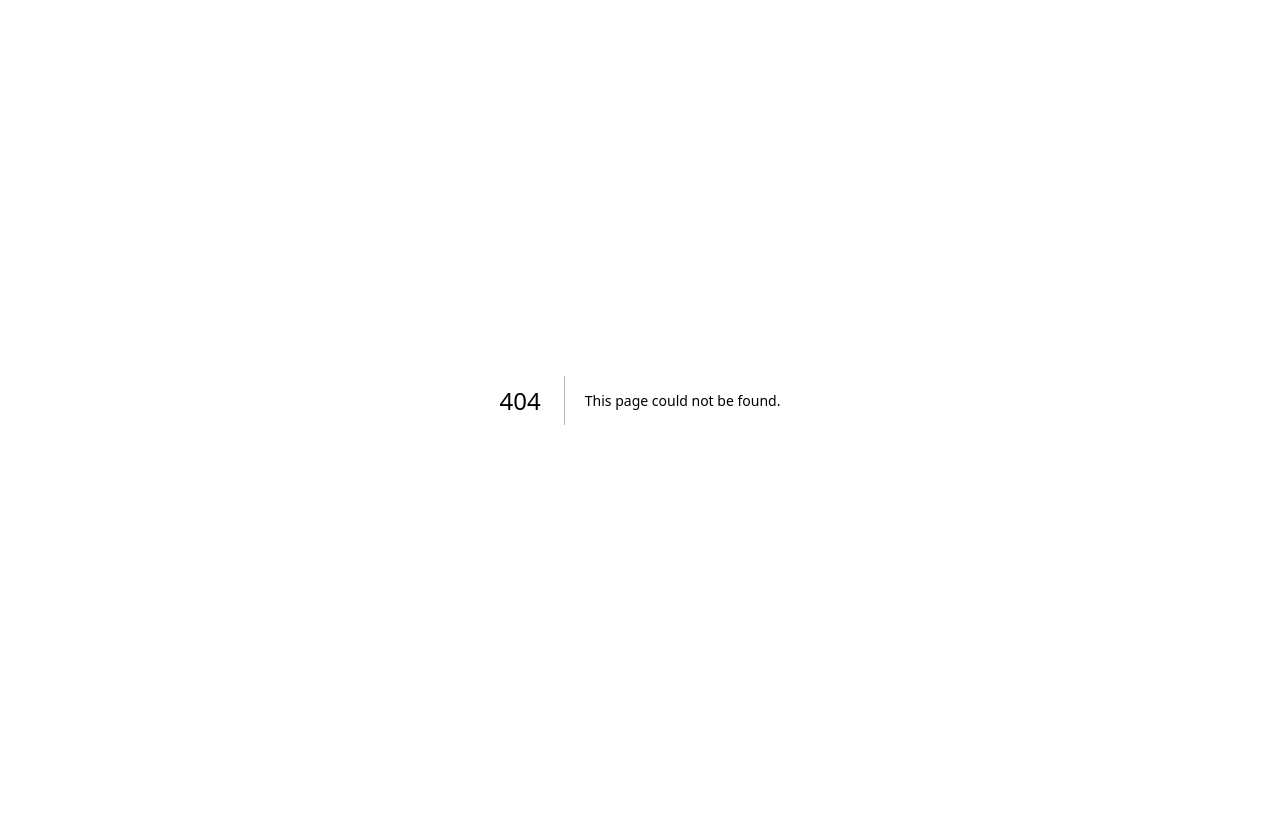
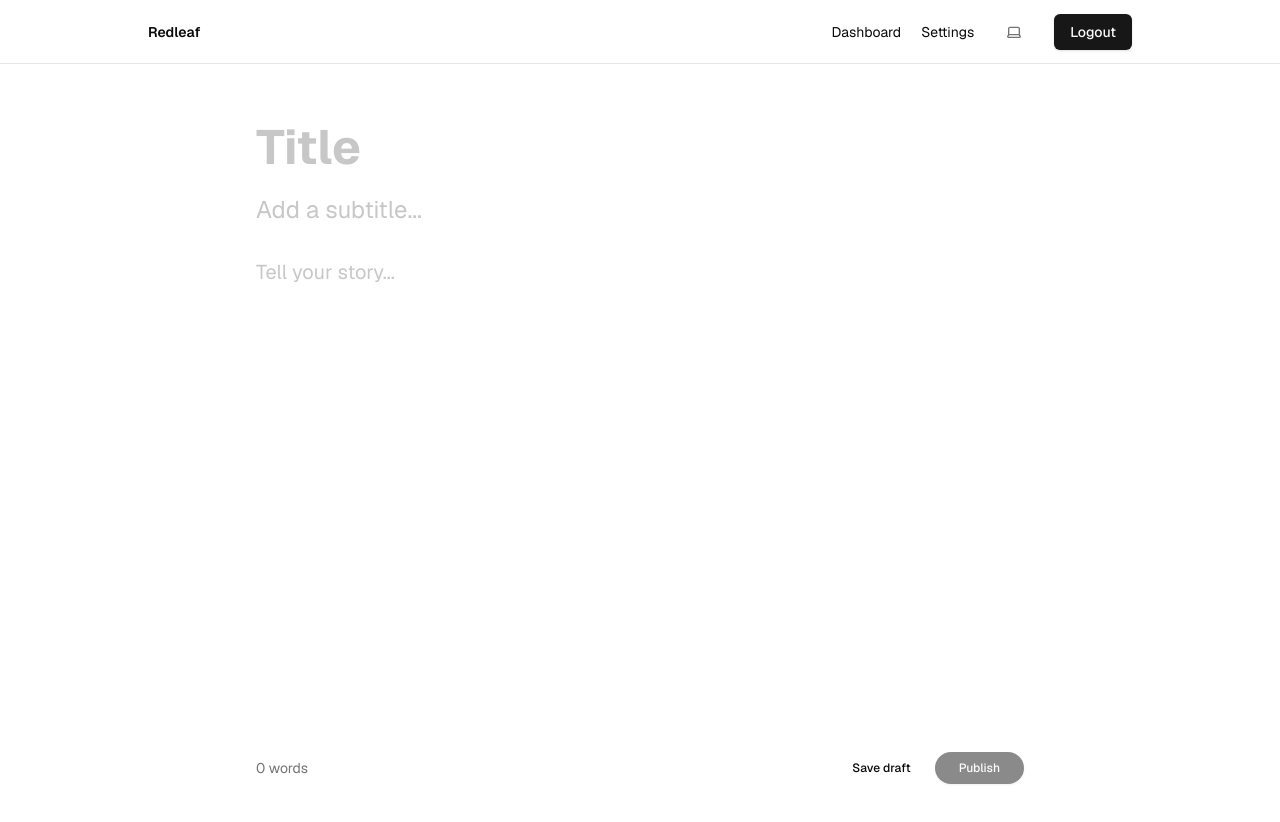
Before and after one commit to zero1byte/redleaf, a Next.js app: page /protected/new in a window 1280 px wide. Before the commit this address had no page. Shown: the top 822 px of the page. Before the commit the page ends 800 px from the top, so only its background shows below. Built offline with nearby package versions, Linux system fonts and the light colour scheme; no server answers.

Commit message:
bug fixed

```diff
--- /dev/null
+++ b/app/api/blogs/route.ts
@@ -0,0 +1,17 @@
+import { createClient } from "@/lib/supabase/server";
+import { NextRequest, NextResponse } from "next/server";
+
+export default async function POST(
+    req: NextRequest,
+    res: NextResponse
+) {
+    const supabase =await createClient();
+    const blog = await req.json();
+    try {
+        const { data, error } =await supabase
+            .from("blogs")
+            .insert(blog);
+    } catch (error) {
+
+    }
+}
--- a/app/api/user/[id]/route.ts
+++ b/app/api/user/[id]/route.ts
@@ -10,8 +10,7 @@ type UserDetails = {
 
 export async function GET(
     req: NextRequest,
-    { params }: { params: { id: string } },
-    res: NextResponse<UserDetails | { error: string, data?: any, isError: boolean }>
+    { params }: { params: Promise<{ id: string }> }
 ) {
     const supabase = await createClient();
     const { id } = await params;
@@ -32,8 +31,7 @@ export async function GET(
 }
 export async function POST(
     req: NextRequest,
-    { params }: { params: { id: string } },
-    res: NextResponse<UserDetails | { error: string, data?: any, isError: boolean }>
+    { params }: { params: Promise<{ id: string }> }
 ) {
     const { id } = await params;
     const supabase = await createClient();
--- a/app/protected/components/header.tsx
+++ b/app/protected/components/header.tsx
@@ -1,13 +1,13 @@
 import { currentUser } from "@/app/services/user/currentUser";
 import { LogoutButton } from "@/components/logout-button";
-// import { useEffect, useState } from "react";
+import { ThemeSwitcher } from "@/components/theme-switcher";
 
 export default function Header() {
   // const [user, setUser] = useState<any | null>(null);
 
   // useEffect(() => {
   (async () => {
-            const res=await currentUser();
+    const res = await currentUser();
     console.log(res);
     // setUser(res);
   })();
@@ -21,6 +21,7 @@ export default function Header() {
         <div className="flex gap-5 items-center">
           <a href="/dashboard">Dashboard</a>
           <a href="/settings">Settings</a>
+          <ThemeSwitcher />
           <div>
             <LogoutButton />
           </div>
--- a/app/protected/layout.tsx
+++ b/app/protected/layout.tsx
@@ -1,9 +1,4 @@
-import { EnvVarWarning } from "@/components/env-var-warning";
-import { AuthButton } from "@/components/auth-button";
 import { ThemeSwitcher } from "@/components/theme-switcher";
-import { hasEnvVars } from "@/lib/utils";
-import Link from "next/link";
-import { Suspense } from "react";
 import Header from "./components/header";
 
 
@@ -14,26 +9,11 @@ export default function ProtectedLayout({
 }) {
   return (
     <main className="min-h-screen flex flex-col items-center">
-      <div className="flex-1 w-full flex flex-col gap-20 items-center">
+      <div className="flex-1 w-full flex flex-col gap-8 items-center">
         <Header />
-        <div className="flex-1 flex flex-col gap-20 max-w-5xl p-5">
+        <div className="flex-1 flex flex-col gap-8 max-w-5xl p-5">
           {children}
         </div>
-
-        <footer className="w-full flex items-center justify-center border-t mx-auto text-center text-xs gap-8 py-16">
-          <p>
-            Powered by{" "}
-            <a
-              href="https://supabase.com/?utm_source=create-next-app&utm_medium=template&utm_term=nextjs"
-              target="_blank"
-              className="font-bold hover:underline"
-              rel="noreferrer"
-            >
-              Supabase
-            </a>
-          </p>
-          <ThemeSwitcher />
-        </footer>
       </div>
     </main>
   );
--- /dev/null
+++ b/app/protected/new/page.tsx
@@ -0,0 +1,96 @@
+"use client";
+
+import { useState } from "react";
+import { Button } from "@/components/ui/button";
+
+export default function NewBlogPage() {
+    const [title, setTitle] = useState("");
+    const [subtitle, setSubtitle] = useState("");
+    const [content, setContent] = useState("");
+    const [isSubmitting, setIsSubmitting] = useState(false);
+
+    const handleSubmit = async (e: React.FormEvent) => {
+        e.preventDefault();
+        setIsSubmitting(true);
+
+        // TODO: Add your API call here to save the blog
+        console.log({ title, subtitle, content });
+
+        // Simulate API call
+        await new Promise((resolve) => setTimeout(resolve, 1000));
+        setIsSubmitting(false);
+    };
+
+    const wordCount = content.trim().split(/\s+/).filter(Boolean).length;
+
+    return (
+        <div className="min-h-screen bg-background py-0 px-4 sm:px-6">
+            <div className="max-w-3xl mx-auto">
+                <form onSubmit={handleSubmit}>
+                    {/* Title */}
+                    <input
+                        type="text"
+                        placeholder="Title"
+                        value={title}
+                        onChange={(e) => setTitle(e.target.value)}
+                        required
+                        className="w-full bg-transparent text-4xl sm:text-5xl font-bold placeholder:text-muted-foreground/40 focus:outline-none mb-4"
+                    />
+
+                    {/* Subtitle */}
+                    <input
+                        type="text"
+                        placeholder="Add a subtitle..."
+                        value={subtitle}
+                        onChange={(e) => setSubtitle(e.target.value)}
+                        className="w-full bg-transparent text-xl sm:text-2xl text-muted-foreground placeholder:text-muted-foreground/40 focus:outline-none mb-8"
+                    />
+
+                    {/* Content */}
+                    <textarea
+                        placeholder="Tell your story..."
+                        value={content}
+                        onChange={(e) => {
+                            setContent(e.target.value);
+                            // Auto-resize textarea
+                            e.target.style.height = "auto";
+                            e.target.style.height = e.target.scrollHeight + "px";
+                        }}
+                        required
+                        className="w-full bg-transparent text-lg sm:text-xl leading-relaxed placeholder:text-muted-foreground/40 focus:outline-none resize-none overflow-hidden min-h-[60vh]"
+                    />
+
+                    {/* Bottom Bar */}
+                    <div className="fixed bottom-0 left-0 right-0 bg-background/80 backdrop-blur-sm py-4 px-4 sm:px-6">
+                        <div className="max-w-3xl mx-auto flex items-center justify-between">
+                            <span className="text-sm text-muted-foreground">
+                                {wordCount} {wordCount === 1 ? "word" : "words"}
+                            </span>
+                            <div className="flex items-center gap-3">
+                                <Button
+                                    type="button"
+                                    variant="ghost"
+                                    size="sm"
+                                    onClick={() => {
+                                        // TODO: Save as draft
+                                        console.log("Save as draft");
+                                    }}
+                                >
+                                    Save draft
+                                </Button>
+                                <Button
+                                    type="submit"
+                                    size="sm"
+                                    disabled={isSubmitting || !title || !content}
+                                    className="rounded-full px-6"
+                                >
+                                    {isSubmitting ? "Publishing..." : "Publish"}
+                                </Button>
+                            </div>
+                        </div>
+                    </div>
+                </form>
+            </div>
+        </div>
+    );
+}
--- a/app/protected/page.tsx
+++ b/app/protected/page.tsx
@@ -1,21 +1,3 @@
-import { redirect } from "next/navigation";
-
-import { createClient } from "@/lib/supabase/server";
-import { InfoIcon } from "lucide-react";
-import { FetchDataSteps } from "@/components/tutorial/fetch-data-steps";
-import { Suspense } from "react";
-
-async function UserDetails() {
-  const supabase = await createClient();
-  const { data, error } = await supabase.auth.getClaims();
-
-  if (error || !data?.claims) {
-    redirect("/auth/login");
-  }
-
-  return JSON.stringify(data.claims, null, 2);
-}
-
 export default function ProtectedPage() {
   return (
     <p>
```
Lines whose indentation alone changed are shown as unchanged.
